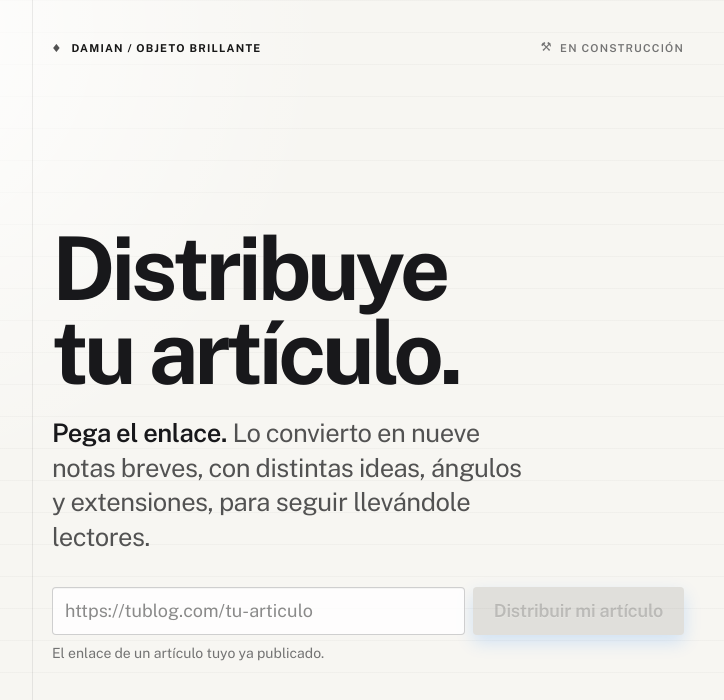
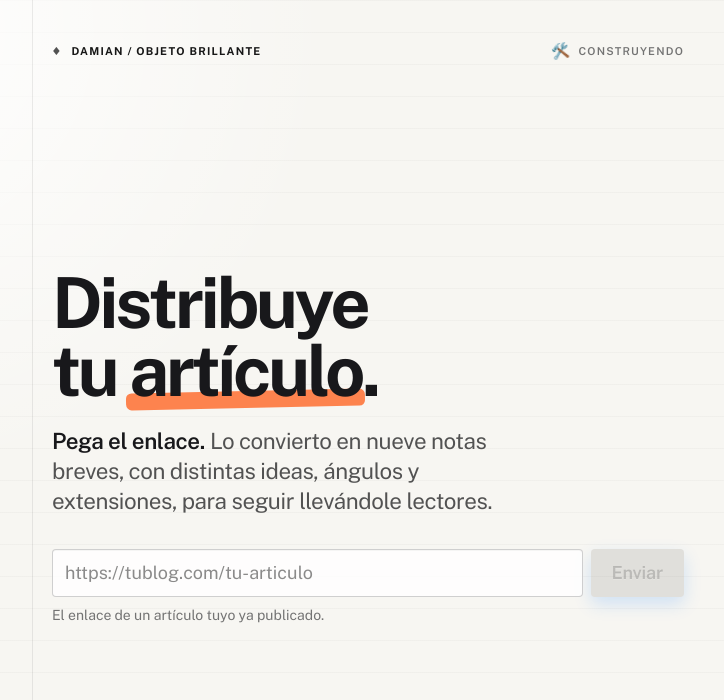
Before and after one commit to sotoplatero/damian, a SvelteKit app: page /tool/repurpose in a window 1280 px wide. Shown: the top 700 px of the page, without its empty margins (272-996 px from the left). Built offline with nearby package versions, Linux system fonts and the light colour scheme; a web font is replaced by a local one.

Commit message:
feat: refine tool interface and cache repurpose results

```diff
--- a/src/app.css
+++ b/src/app.css
@@ -82,15 +82,15 @@
 		@apply mt-20;
 	}
 	.section-title {
-		@apply text-3xl font-bold;
+		@apply text-2xl font-bold;
 	}
 	.section-intro {
-		@apply mt-2 text-xl leading-relaxed text-soft;
+		@apply mt-2 text-lg leading-relaxed text-soft;
 	}
 
 	/* Body text outside .prose: the same size as the letter. */
 	.body-text {
-		@apply text-xl leading-relaxed;
+		@apply text-lg leading-relaxed;
 	}
 
 	/* Text that doesn't ask for attention: footnotes, notes, warnings. */
@@ -132,12 +132,12 @@
 
 	/* Title and body inside a box. */
 	.box-title {
-		@apply text-xl font-bold;
+		@apply text-lg font-bold;
 	}
 	/* A card's subtitle. Clamped to two lines: if the text runs on, the card
 	   grows and the list stops being readable at a glance. */
 	.box-text {
-		@apply col-start-2 mt-2 line-clamp-2 text-xl leading-relaxed text-soft;
+		@apply col-start-2 mt-2 line-clamp-2 text-lg leading-relaxed text-soft;
 	}
 
 	/* The tool layout takes care of vertical centring. */
@@ -415,6 +415,7 @@ body { background: var(--color-paper); }
 .site-mark .site-symbol { color: var(--color-ink); }
 .site-status { display: inline-flex; align-items: center; gap: .45rem; color: var(--color-muted); font-weight: 600; }
 .site-status .site-symbol { font-size: .78rem; }
+.site-build { display: inline-block; font-size: .9rem; transform-origin: 45% 70%; }
 
 .tool-shell { display: flex; flex: 1; flex-direction: column; }
 .tool-stage { width: 100%; margin-block: auto; }
@@ -423,7 +424,7 @@ body { background: var(--color-paper); }
 .prose > p:first-of-type {
 	max-width: 30rem;
 	margin-top: 1.35rem;
-	font-size: clamp(1.35rem, 3.5vw, 1.6rem);
+	font-size: clamp(1.15rem, 3vw, 1.4rem);
 	font-weight: 500;
 	line-height: 1.35;
 	letter-spacing: -.018em;
@@ -452,6 +453,7 @@ body { background: var(--color-paper); }
 @media (prefers-reduced-motion: no-preference) {
 	.site-header, .greeting, .prose, .embed-shell, .section { animation: reveal .6s both; }
 	.site-mark .site-symbol { animation: diamond-pulse 2.8s ease-in-out infinite; }
+	.site-build { animation: building 1.35s ease-in-out infinite; }
 	.greeting { animation-delay: .06s; }
 	.prose { animation-delay: .12s; }
 	.embed-shell { animation-delay: .2s; }
@@ -460,6 +462,11 @@ body { background: var(--color-paper); }
 	@keyframes diamond-pulse {
 		0%, 100% { opacity: .58; transform: scale(.88); }
 		50% { opacity: 1; transform: scale(1.08); }
+	}
+	@keyframes building {
+		0%, 100% { transform: rotate(-10deg) translateY(0); }
+		45% { transform: rotate(16deg) translateY(-1px); }
+		60% { transform: rotate(5deg) translateY(1px); }
 	}
 }
 
@@ -495,9 +502,27 @@ body { background: var(--color-paper); }
  */
 .prose h1 {
 	margin-bottom: 0;
-	font-size: clamp(2.8rem, 11vw, 5.5rem);
+	font-size: clamp(2.35rem, 9vw, 4.4rem);
 	line-height: 0.96;
 	letter-spacing: -0.045em;
+}
+
+.prose h1 strong {
+	position: relative;
+	z-index: 0;
+	font-weight: inherit;
+}
+.prose h1 strong::after {
+	content: '';
+	position: absolute;
+	z-index: -1;
+	left: -.04em;
+	right: -.04em;
+	bottom: .06em;
+	height: .24em;
+	border-radius: .08em;
+	background: color-mix(in srgb, var(--color-signal) 68%, transparent);
+	transform: rotate(-1.2deg);
 }
 
 /*
--- a/src/lib/components/InlineForm.svelte
+++ b/src/lib/components/InlineForm.svelte
@@ -61,6 +61,7 @@
 		disabled={busy || (requireValue && !value.trim())}
 		class="btn btn-primary btn-lg shrink-0"
 	>
-		{busy ? busyLabel : label}
+		{#if busy}<span class="loading loading-spinner loading-sm" aria-hidden="true"></span>{/if}
+		<span>{busy ? busyLabel : label}</span>
 	</button>
 </form>
--- a/src/lib/components/TextareaForm.svelte
+++ b/src/lib/components/TextareaForm.svelte
@@ -72,7 +72,8 @@
 	></textarea>
 	<div class="mt-3 flex flex-wrap items-center gap-3">
 		<button type="submit" disabled={busy || !ready} class="btn btn-primary btn-lg shrink-0">
-			{busy ? busyLabel : label}
+			{#if busy}<span class="loading loading-spinner loading-sm" aria-hidden="true"></span>{/if}
+			<span>{busy ? busyLabel : label}</span>
 		</button>
 		{#if hint}<p class="muted">{hint}</p>{/if}
 	</div>
--- a/src/lib/content/home.md
+++ b/src/lib/content/home.md
@@ -80,7 +80,7 @@ toolsIntro: Las que uso yo para trabajar. Me las hago para facilitarme la vida y
 # ─────────────────────────────────────────────────────────────
 ---
 
-# La herramienta que necesitas no existe.
+# La herramienta que necesitas **no existe.**
 
 Cada semana construyo una para mi trabajo y te cuento cómo crear tu propia caja de herramientas en internet.
 
--- a/src/lib/content/tool-repurpose.md
+++ b/src/lib/content/tool-repurpose.md
@@ -1,6 +1,6 @@
 ---
 urlPlaceholder: https://tublog.com/tu-articulo
-urlButton: Distribuir mi artículo
+urlButton: Enviar
 urlWorking: Leyendo tu artículo...
 urlHint: El enlace de un artículo tuyo ya publicado.
 readLine: He leído {site}.
@@ -14,7 +14,7 @@ exampleLabel: Un ejemplo de esta nota (otro tema):
 gateTitle: Las otras seis van por correo
 gateBody: Dime a dónde te las mando. Te llegan las nueve y un archivo con el prompt para repetirlo por tu cuenta.
 gatePlaceholder: tu@email.com
-gateButton: Mándamelas
+gateButton: Enviar
 gateUnlocking: Escribiendo y enviando...
 sentTitle: Van para tu correo
 sentBody: Las nueve notas van en el correo y el prompt manual, adjunto. Si en un par de minutos no lo ves, mira en spam.
@@ -32,6 +32,6 @@ errorGeneric: Algo ha fallado por mi parte. Inténtalo otra vez.
 errorOffline: No se pudo conectar. Revisa tu conexión.
 ---
 
-# Distribuye tu artículo.
+# Distribuye tu **artículo**.
 
 **Pega el enlace.** Lo convierto en nueve notas breves, con distintas ideas, ángulos y extensiones, para seguir llevándole lectores.
--- a/src/lib/tools/list.ts
+++ b/src/lib/tools/list.ts
@@ -37,9 +37,10 @@ export type Tool = {
 
 export const tools: Tool[] = [
 	{
-		name: 'El Wrapped de tu Substack',
-		href: '/author',
-		blurb: 'Pega la dirección de un newsletter. Sale la tarjeta de toda su historia.'
+		name: 'Distribuye tu artículo',
+		href: '/tool/repurpose',
+		blurb: 'Convierte un artículo en nueve notas breves para seguir llevándole lectores.',
+		capturesEmail: true
 	},
 	{
 		name: 'Reescribe el “Acerca de” de tu Substack',
@@ -48,21 +49,9 @@ export const tools: Tool[] = [
 		capturesEmail: true
 	},
 	{
-		name: 'Reescribe tu oferta con 7 fórmulas de venta',
-		href: '/tool/7-frameworks',
-		blurb: 'Pega tu web. Te doy siete versiones listas para usar.',
-		capturesEmail: true
-	},
-	{
 		name: 'Saca 10 posts distintos de una sola idea',
 		href: '/tool/10-post-types',
 		blurb: 'Escribe el tema. Te doy diez posts listos para publicar.',
 		capturesEmail: true
-	},
-	{
-		name: 'Distribuye tu artículo',
-		href: '/tool/repurpose',
-		blurb: 'Convierte un artículo en nueve notas breves para seguir llevándole lectores.',
-		capturesEmail: true
 	}
 ];
--- a/src/routes/+layout.svelte
+++ b/src/routes/+layout.svelte
@@ -33,7 +33,7 @@
 				<span class="site-symbol" aria-hidden="true">♦</span>
 				<span>DAMIAN / OBJETO BRILLANTE</span>
 			</a>
-			<span class="site-status"><span class="site-symbol" aria-hidden="true">⚒︎</span> EN CONSTRUCCIÓN</span>
+			<span class="site-status"><span class="site-build" aria-hidden="true">🛠️</span> CONSTRUYENDO</span>
 		</header>
 		{@render children?.()}
 	</div>
--- a/src/routes/tool/repurpose/+server.ts
+++ b/src/routes/tool/repurpose/+server.ts
@@ -10,9 +10,29 @@ import { articleMessage, extractPrompt, writePrompt, type ArticleAnalysis } from
 import { ensureSourceLinks, pieceContainsQuote, pieceLinksToSource, pieceUsesOnlySourceUrl, readExactPieces, readOrder, toMarkdown } from '$lib/tools/repurpose/format';
 import { FREE_IDS, GATED_IDS } from '$lib/tools/repurpose/formats';
 import { buildManualPrompt } from '$lib/tools/repurpose/manual-prompt';
+import { cacheAudit, readAudit } from '$lib/server/audit-cache';
+import type { Piece } from '$lib/tools/repurpose/format';
 
 const EMAIL_RE = /^[^\s@]+@[^\s@]+\.[^\s@]+$/;
 const MODEL = 'gpt-5.4-mini';
+
+type PreviewPayload = {
+	article: ArticleAnalysis;
+	pieces: Piece[];
+	confidence: 'alta' | 'baja';
+	site: string;
+	url: string;
+};
+type DeliveryPayload = { pieces: Piece[]; order: string[]; quote: string };
+
+function cacheKey(kind: 'preview' | 'delivery', input: unknown): string | null {
+	const source = readSourceUrl(input);
+	if (!source) return null;
+	const url = new URL(source);
+	url.hash = '';
+	url.hostname = url.hostname.toLowerCase();
+	return `repurpose:${kind}:${url.toString()}`;
+}
 
 async function ask(system: string, user: string, maxTokens: number): Promise<Record<string, unknown>> {
 	const data = await askJson({ model: MODEL, instructions: system, input: user, maxOutputTokens: maxTokens, tag: 'tool/repurpose' });
@@ -49,6 +69,9 @@ export const POST: RequestHandler = async ({ request, getClientAddress }) => {
 
 	try {
 		if (step === 'extract') {
+			const requestedKey = cacheKey('preview', body.url);
+			const cached = requestedKey ? readAudit<PreviewPayload>(requestedKey) : null;
+			if (cached) return json(cached);
 			let page;
 			try { page = await scrape(typeof body.url === 'string' ? body.url : ''); }
 			catch (error) {
@@ -65,7 +88,11 @@ export const POST: RequestHandler = async ({ request, getClientAddress }) => {
 			if (candidate && !article.frase) console.warn('[tool/repurpose] cita descartada:', candidate);
 			if (!pieces.every((piece) => pieceUsesOnlySourceUrl(piece, page.finalUrl))) return json({ error: 'server_error' }, { status: 502 });
 			if (!pieces.some((piece) => pieceLinksToSource(piece, page.finalUrl))) return json({ error: 'server_error' }, { status: 502 });
-			return json({ article, pieces, confidence: raw.confidence === 'baja' ? 'baja' : 'alta', site: new URL(page.finalUrl).hostname.replace(/^www\./, ''), url: page.finalUrl });
+			const payload: PreviewPayload = { article, pieces, confidence: raw.confidence === 'baja' ? 'baja' : 'alta', site: new URL(page.finalUrl).hostname.replace(/^www\./, ''), url: page.finalUrl };
+			if (requestedKey) cacheAudit(requestedKey, payload);
+			const finalKey = cacheKey('preview', page.finalUrl);
+			if (finalKey && finalKey !== requestedKey) cacheAudit(finalKey, payload);
+			return json(payload);
 		}
 
 		if (step === 'unlock') {
@@ -79,9 +106,12 @@ export const POST: RequestHandler = async ({ request, getClientAddress }) => {
 			const free = readExactPieces({ pieces: body.free }, FREE_IDS);
 			if (!sourceUrl || !free || !free.every((piece) => pieceUsesOnlySourceUrl(piece, sourceUrl))) return json({ error: 'incomplete_article' }, { status: 400 });
 			try { await subscribe(email); } catch (error) { console.error('[tool/repurpose] subscribe failed:', error); return json({ error: 'server_error' }, { status: 500 }); }
+			const deliveryKey = cacheKey('delivery', sourceUrl);
+			const cached = deliveryKey ? readAudit<DeliveryPayload>(deliveryKey) : null;
 			let raw: Record<string, unknown> | null = null;
-			let pieces = null;
-			for (let attempt = 1; attempt <= 2; attempt += 1) {
+			let pieces: Piece[] | null = cached?.quote === article.frase ? cached.pieces : null;
+			let order = cached?.quote === article.frase ? cached.order : [];
+			for (let attempt = 1; !pieces && attempt <= 2; attempt += 1) {
 				const correction = attempt === 2
 					? '\n\nCORRECCIÓN OBLIGATORIA: devuelve exactamente los seis ids pedidos, todos por debajo de 700 caracteres. "puerta-articulo" y al menos otra nota deben contener la URL final exacta.'
 					: '';
@@ -105,11 +135,12 @@ export const POST: RequestHandler = async ({ request, getClientAddress }) => {
 				}
 				break;
 			}
-			if (!raw || !pieces) return json({ error: 'server_error' }, { status: 502 });
+			if (!pieces) return json({ error: 'server_error' }, { status: 502 });
 			const quoteNote = pieces.find((piece) => piece.id === 'cita-comentada');
 			if (article.frase && (!quoteNote || !pieceContainsQuote(quoteNote, article.frase))) return json({ error: 'server_error' }, { status: 502 });
-			const order = readOrder(raw);
+			if (raw) order = readOrder(raw);
 			if (!order.length) console.warn('[tool/repurpose] el modelo no devolvió el orden');
+			if (deliveryKey && !cached) cacheAudit<DeliveryPayload>(deliveryKey, { pieces, order, quote: article.frase });
 			try { await sendToolPiecesEmail(email, toMarkdown([...free, ...pieces], order), buildManualPrompt()); }
 			catch (error) { console.error('[tool/repurpose] delivery failed:', error); return json({ error: 'send_failed' }, { status: 502 }); }
 			return json({ ok: true });
```
Also changed, not shown: src/lib/content/tool-10-post-types.md (+3 -3 lines), src/lib/content/tool-substack-about.md (+3 -3 lines).
